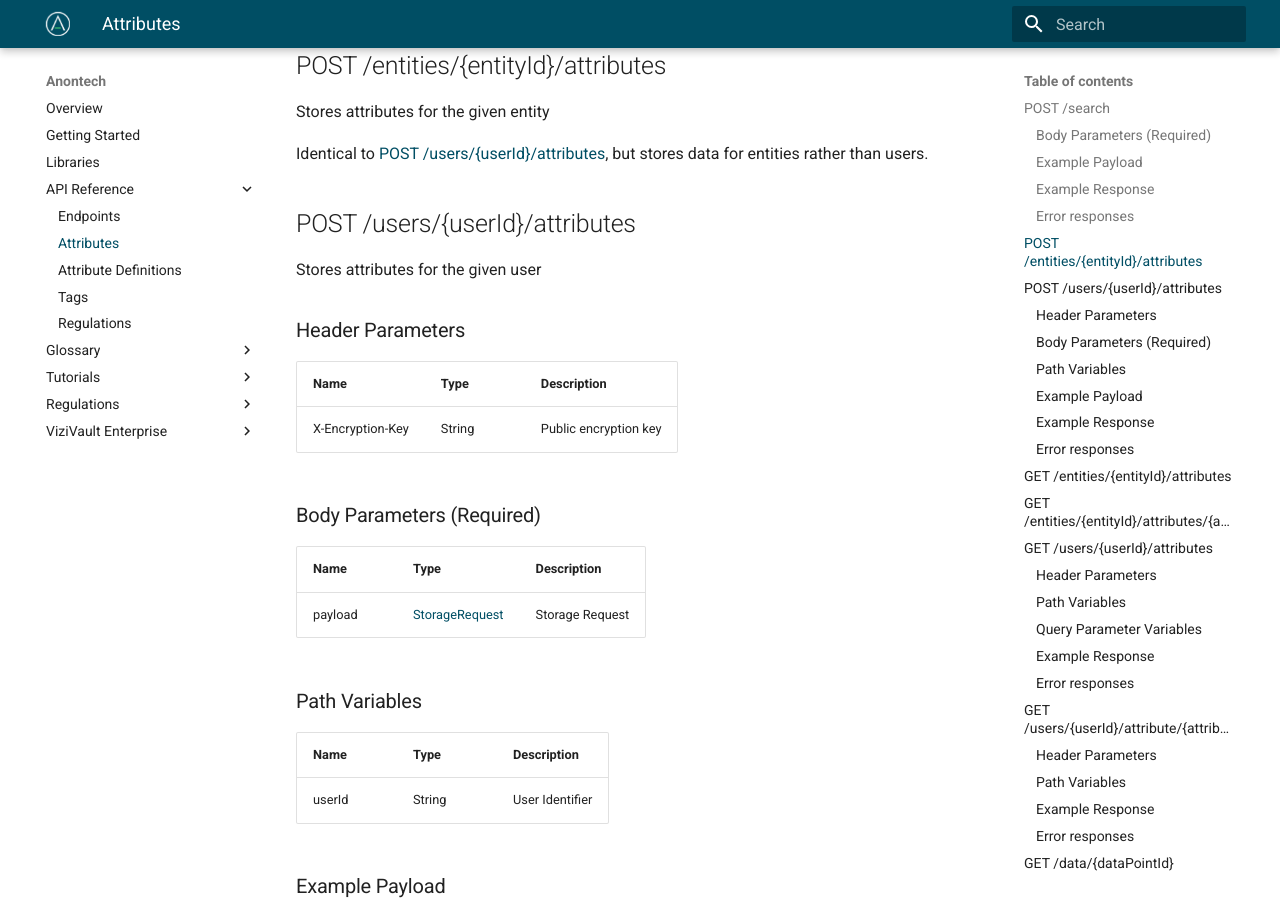
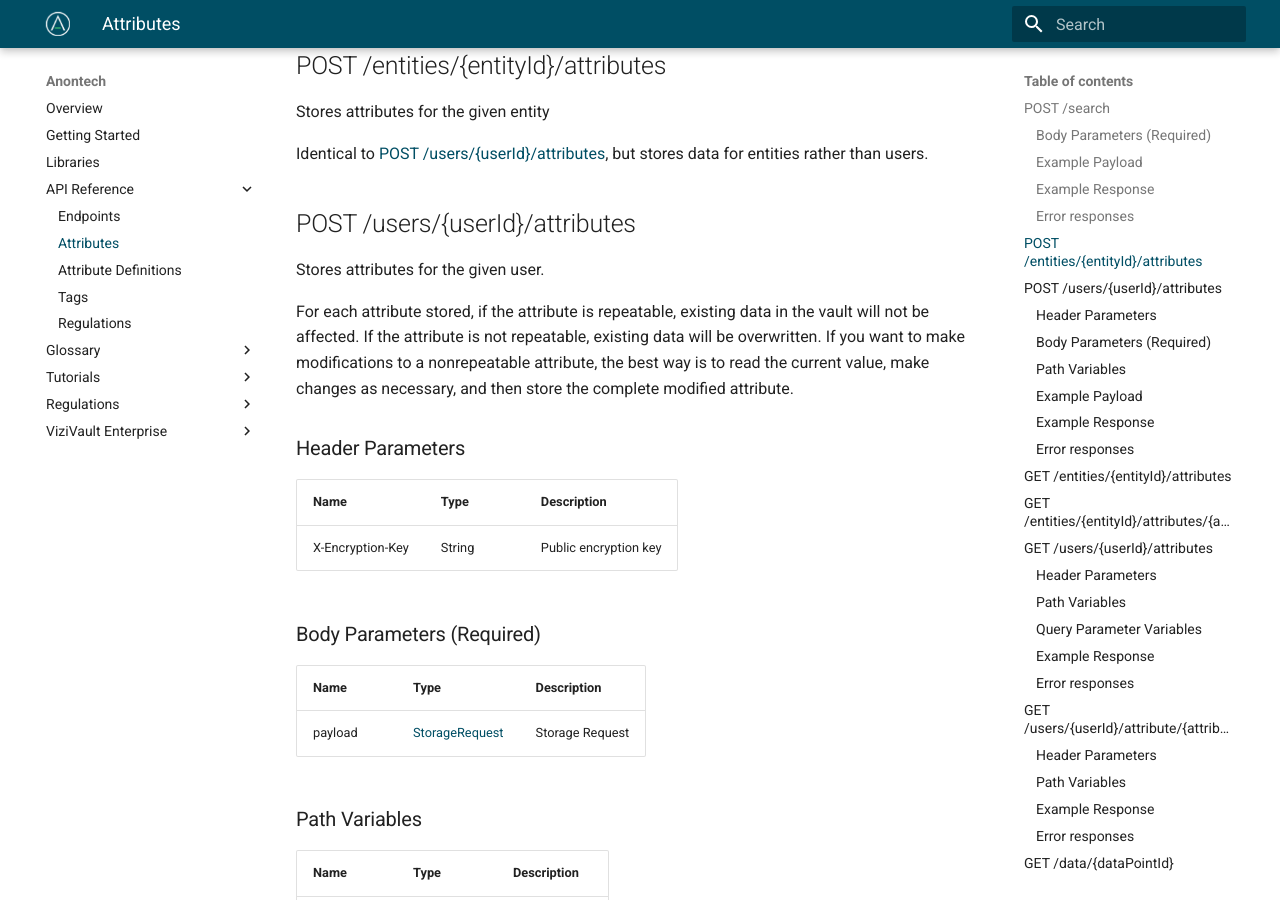
Before and after one commit to anontechnology/documentation, an MkDocs documentation site: the page built from docs/api/datapoints.md, in a window 1280 px wide and 900 px high, scrolled down 1566 px. Built offline with MkDocs 1.6.1 and Material for MkDocs 9.7.7, drawn with Linux system fonts in a browser that asks for light colours.

Commit message:
clarified overwrite behavior

```diff
--- a/docs/api/datapoints.md
+++ b/docs/api/datapoints.md
@@ -133,7 +133,9 @@
 Identical to [POST /users/{userId}/attributes](#post-usersuseridattributes), but stores data for entities rather than users.
 
 ## POST /users/{userId}/attributes
-Stores attributes for the given user
+Stores attributes for the given user.
+
+For each attribute stored, if the attribute is repeatable, existing data in the vault will not be affected. If the attribute is not repeatable, existing data will be overwritten. If you want to make modifications to a nonrepeatable attribute, the best way is to read the current value, make changes as necessary, and then store the complete  modified attribute.
 
 ### Header Parameters
 |Name            |Type                           |Description                  |
```
